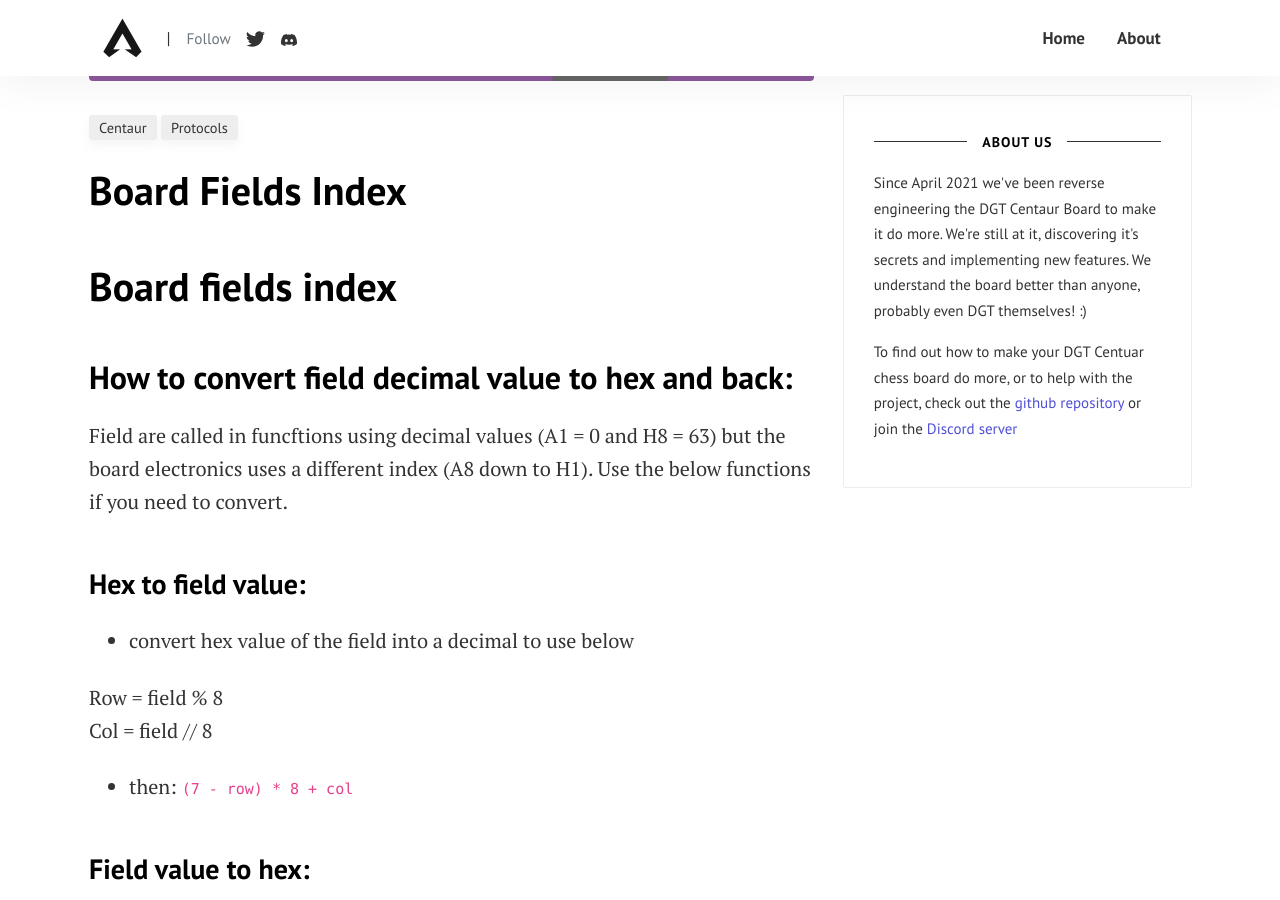
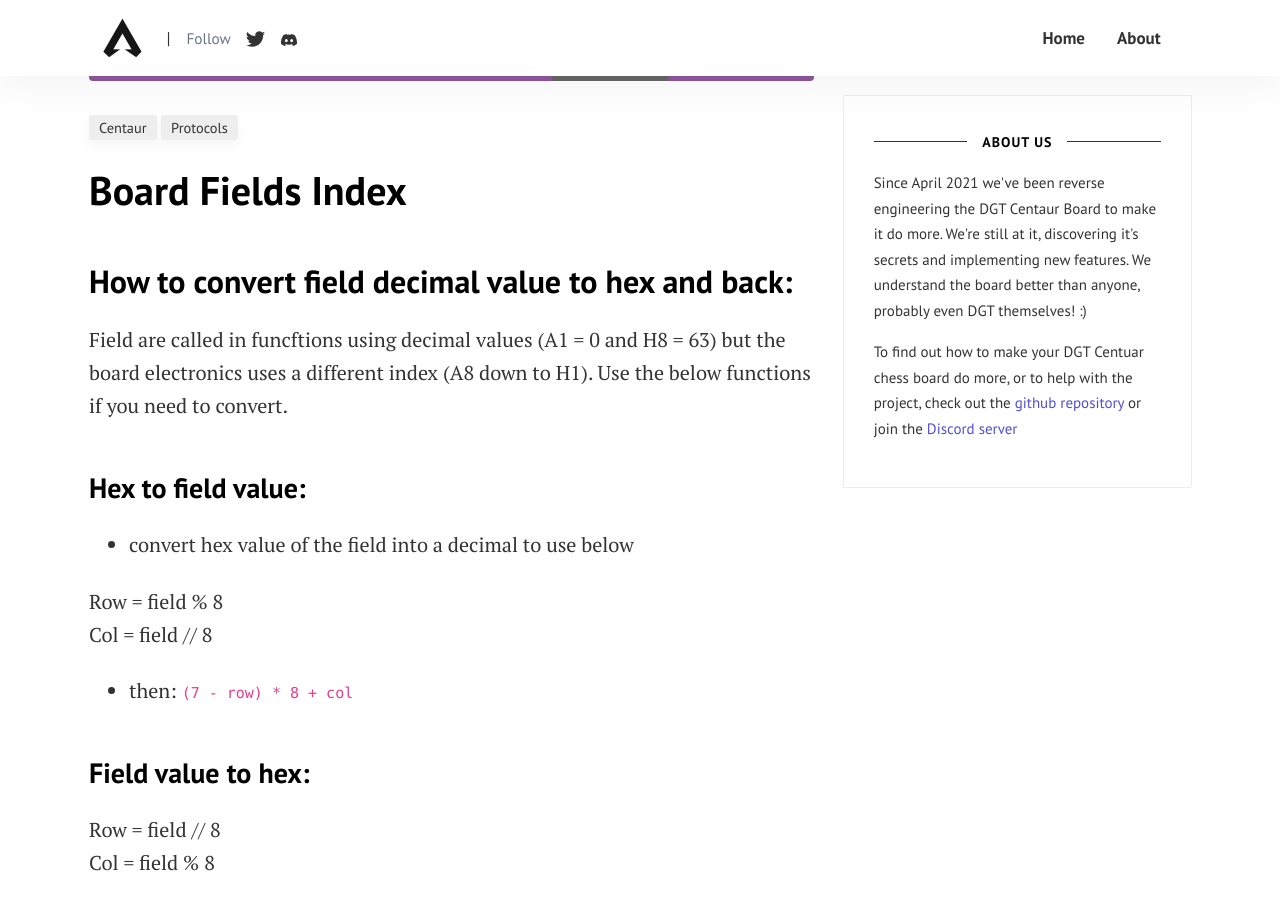
Before and after one commit to DGTCentaurMods/dgtcentaurmods.github.io, a Jekyll site: the page built from _posts/2023-10-07-board-fields-index.md, in a window 1280 px wide and 900 px high, scrolled down 415 px. Built offline with Jekyll 4.4.1, drawn with Linux system fonts in a browser that asks for light colours; comment, search, counter and statistics services are not loaded.

Commit message:
Update 2023-10-07-board-fields-index.md

```diff
--- a/_posts/2023-10-07-board-fields-index.md
+++ b/_posts/2023-10-07-board-fields-index.md
@@ -5,8 +5,6 @@ author: Ed
 categories: [ Centaur, Protocols ]
 image: assets/images/4.jpg
 ---
-# Board fields index
-
 ## How to convert field decimal value to hex and back:
 Field are called in funcftions using decimal values (A1 = 0 and H8 = 63) but the board electronics uses a different index (A8 down to H1). Use the below functions if you need to convert.
 
```
